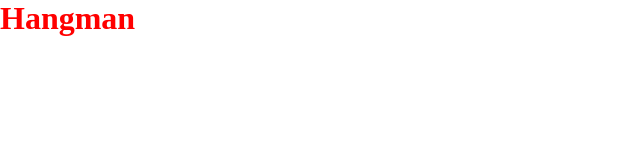
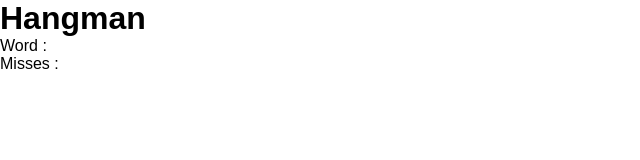
Before and after one commit to andfcam/hangman, a plain HTML site: page index.html in a window 1280 px wide. Shown: the whole page, without its empty margins (0-640 px from the left). Drawn offline with Linux system fonts and the light colour scheme.

Commit message:
Added HTML elements for word and misses. Created a variable for the word to guess.

```diff
--- a/app.js
+++ b/app.js
@@ -1,3 +1,11 @@
 window.onload = () => {
-    console.log("JS working correctly");
+    const wordToGuess = "hangman".toUpperCase();
+    console.log(wordToGuess);
 };
+
+// Start with 'HANGMAN' as fixed word
+// User can input a key as a guess
+// Check if the input letter is in the word
+// If it is - display it
+// If it isn't - increase no. of misses
+// If you miss 6 times, it's game over
--- a/index.html
+++ b/index.html
@@ -9,5 +9,15 @@
     </head>
     <body>
         <h1>Hangman</h1>
+        <div>
+            <span>Word</span>
+            <span>:</span>
+            <span id="word"></span>
+        </div>
+        <div>
+            <span>Misses</span>
+            <span>:</span>
+            <span id="misses"></span>
+        </div>
     </body>
 </html>
--- a/style.css
+++ b/style.css
@@ -2,8 +2,5 @@
     margin: 0;
     padding: 0;
     box-sizing: border-box;
+    font-family: Arial, Helvetica, sans-serif;
 }
-
-h1 {
-    color: red;
-}
```
